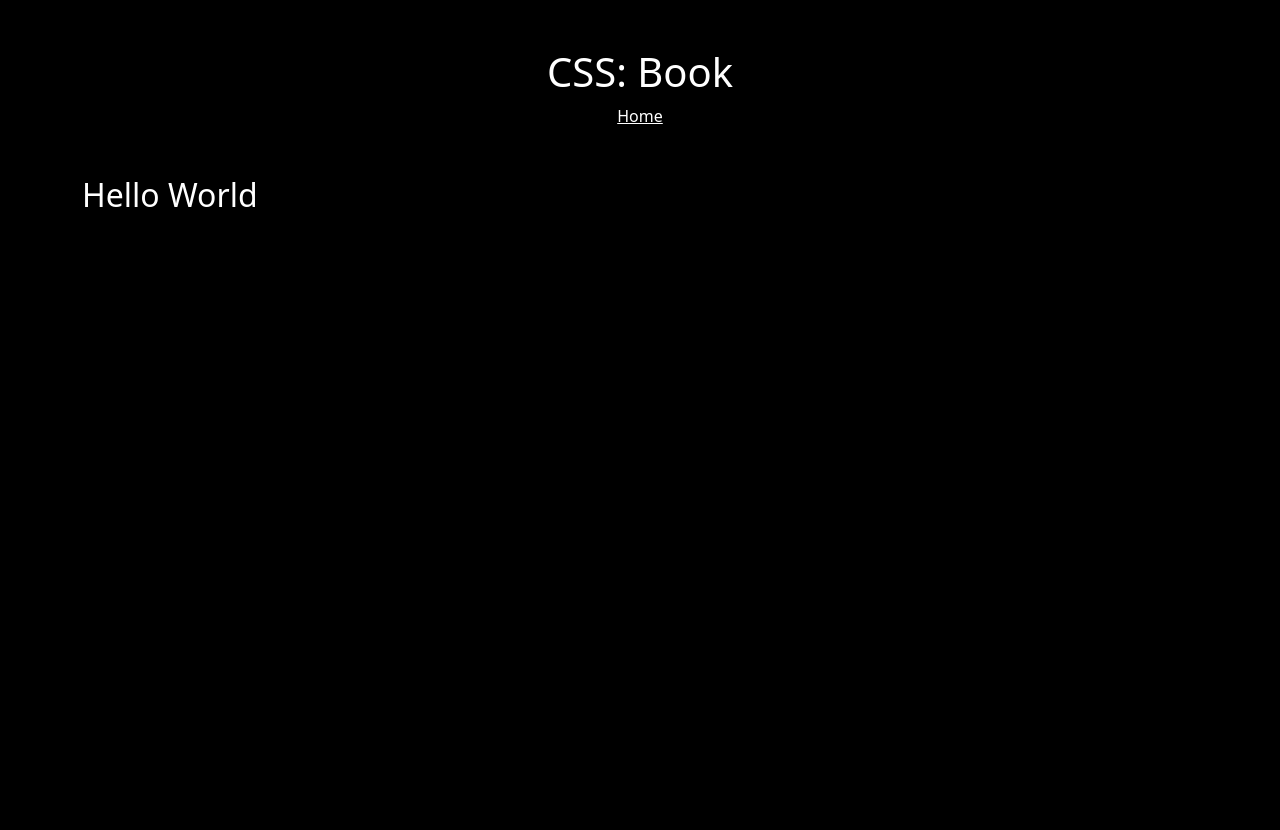
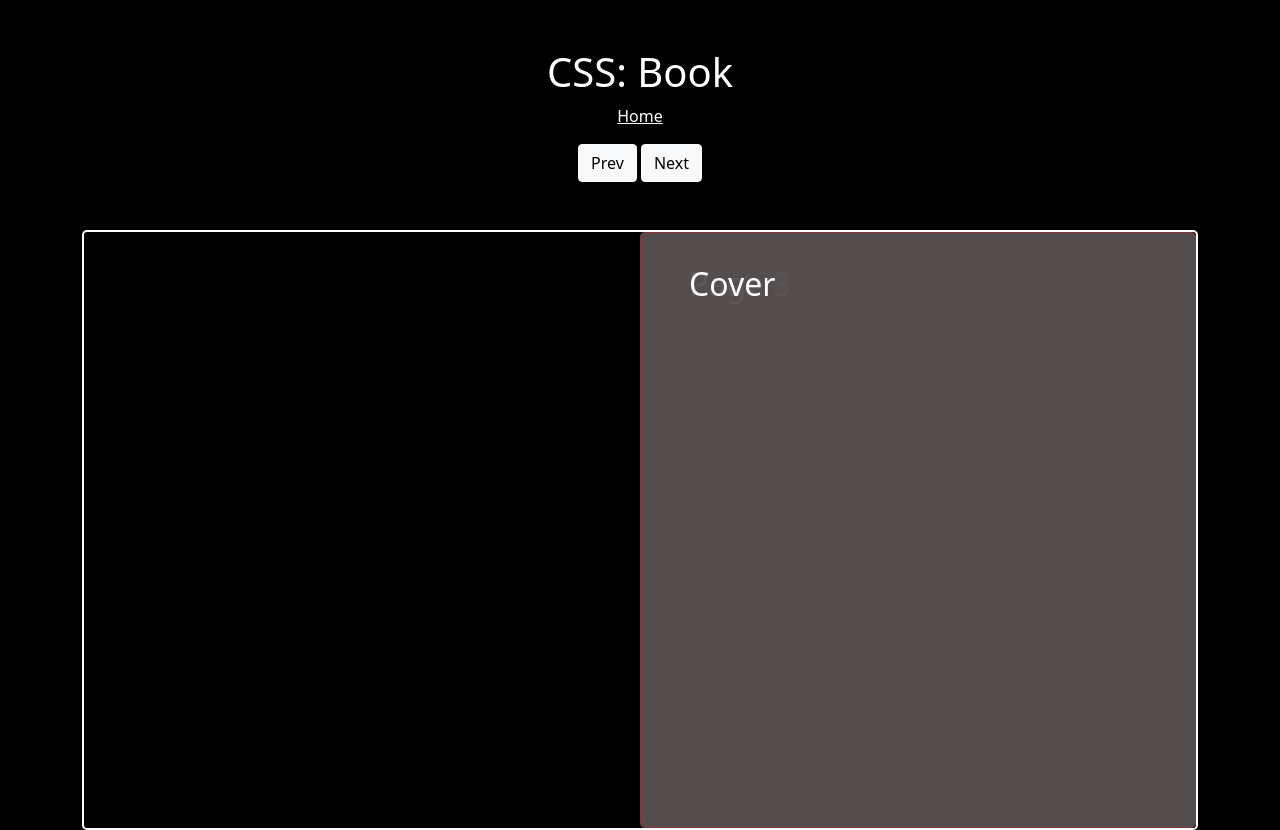
Before and after one commit to JimJ92120/html-css-js, a plain HTML site: page css/book/index.html in a window 1280 px wide. Before the commit the page ends 800 px from the top, so only its background shows below. Drawn offline with nearby package versions, Linux system fonts and the light colour scheme.

Commit message:
feat(css > book): add markup and basic styling for pages

```diff
--- a/css/book/index.html
+++ b/css/book/index.html
@@ -22,6 +22,35 @@
     a {
       color: #ffffff;
     }
+
+    .book {
+      border: 2px solid rgba(255, 255, 255, 1);
+      border-radius: 5px 5px;
+      height: 600px;
+      position: relative;
+    }
+    .book__page {
+      border: 1px solid rgba(173, 31, 31, 0.5);
+      border-radius: 5px 5px;
+      height: 100%;
+      width: 50%;
+      padding: 2rem 3rem;
+      transform: translateX(100%);
+      position: absolute;
+      top: 0;
+      z-index: -1;
+      opacity: 0.1;
+    }
+    .book__page--read {
+      background: rgba(94, 86, 86, 0.9);
+      transform: translateX(0) rotateY(180deg);
+      /* backface-visibility: hidden; */
+    }
+    .book__page--current {
+      background: rgba(94, 86, 86, 0.9);
+      z-index: 1;
+      opacity: 1;
+    }
   </style>
   <script src="main.js"></script>
 </head>
@@ -32,10 +61,34 @@
     <div>
       <a href="../../" target="__blank">Home</a>
     </div>
+    <div class="mt-3">
+      <button id="previous" class="btn btn-light">Prev</button>
+      <button id="next" class="btn btn-light">Next</button>
+    </div>
   </header>
   <main class="container mt-5">
     <div class="book">
-      <h2>Hello World</h2>
+      <div class="book__page book__page--current" data-page="cover">
+        <h2>Cover</h2>
+      </div>
+      <div class="book__page" data-page="1">
+        <h2>Page 1</h2>
+      </div>
+      <div class="book__page" data-page="2">
+        <h2>Page 2</h2>
+      </div>
+      <div class="book__page" data-page="3">
+        <h2>Page 3</h2>
+      </div>
+      <div class="book__page" data-page="4">
+        <h2>Page 4</h2>
+      </div>
+      <div class="book__page" data-page="5">
+        <h2>Page 5</h2>
+      </div>
+      <div class="book__page" data-page="back">
+        <h2>Back</h2>
+      </div>
     </div>
   </main>
 </body>
```
